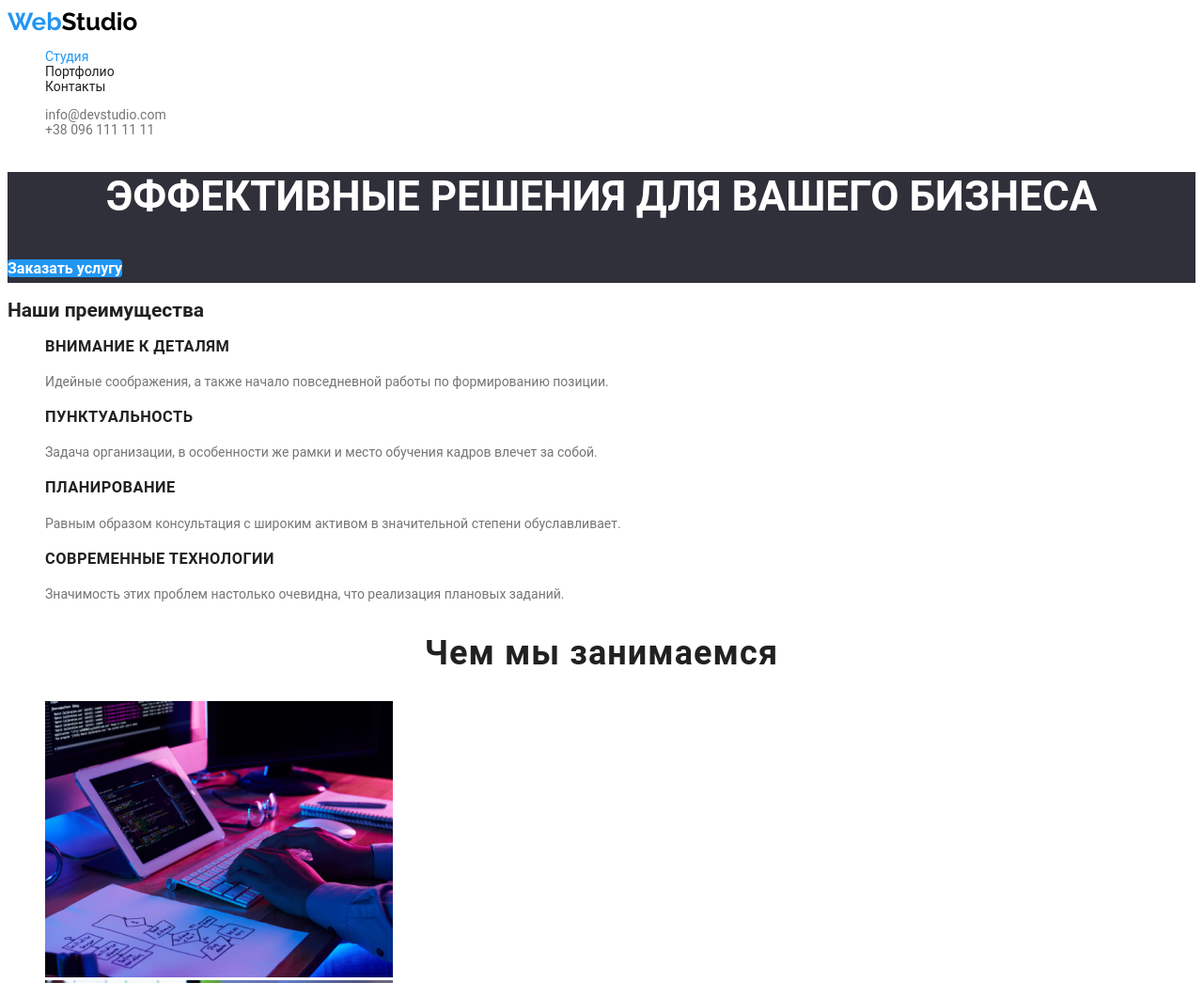
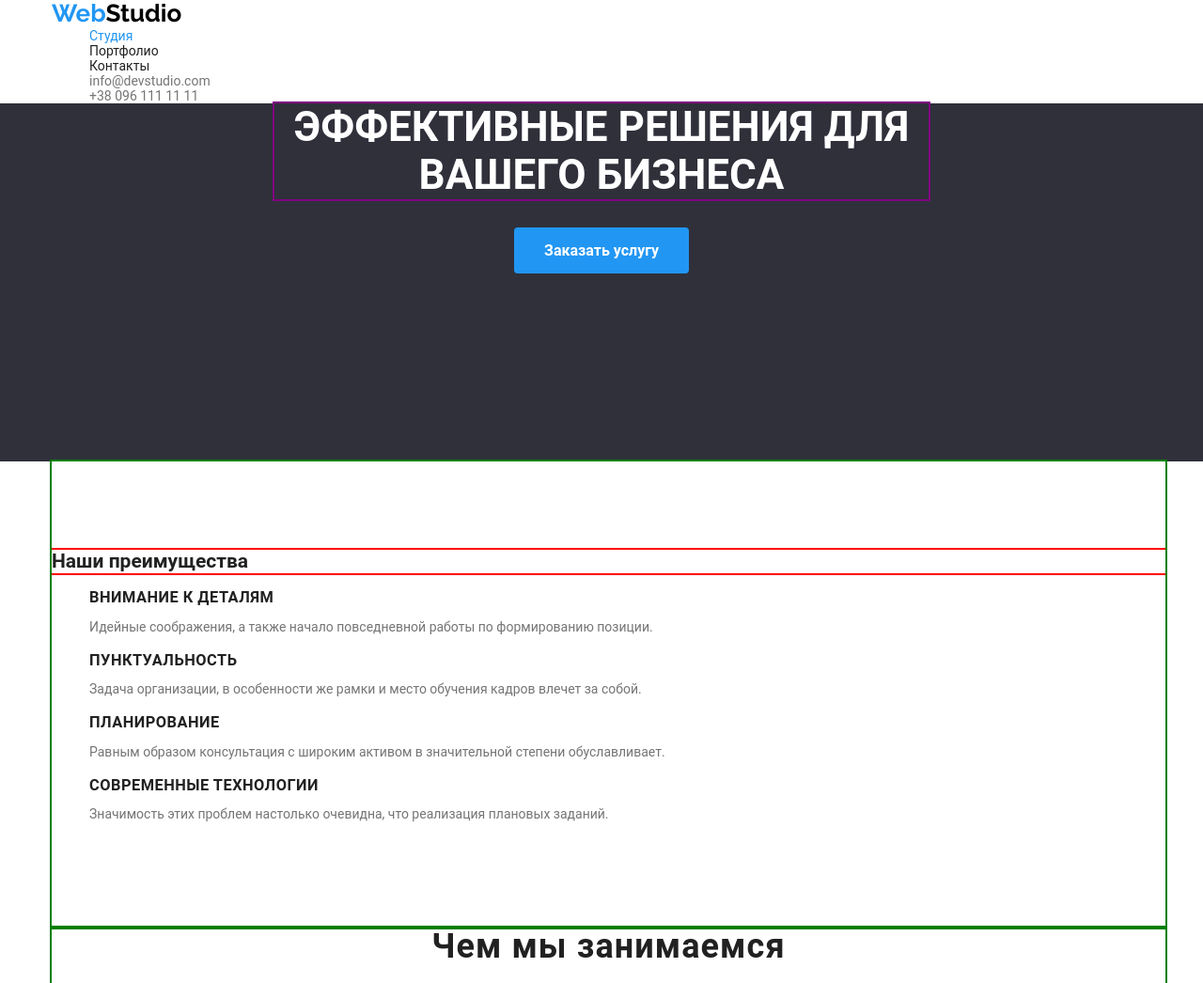
Before and after one commit to Marmyou/goit-markup-hw-03, a plain HTML site: page index.html in a window 1280 px wide. Shown: the top 1046 px of the page at 94% size. Drawn offline with nearby package versions, Linux system fonts and the light colour scheme.

Commit message:
Make block for index

```diff
--- a/css/styles.css
+++ b/css/styles.css
@@ -30,14 +30,20 @@ a {
 
 ul {
   list-style: none;
+  margin: 0;
 }
 
 address {
   font-style: normal;
 }
 
-header {
-  background-color: var(--primary-background-color);
+.container {
+  margin-left: auto;
+  margin-right: auto;
+  width: 1200px;
+  padding-left: 15px;
+  padding-left: 15px;
+  /* outline: 3px solid tomato; */
 }
 
 .header-logo {
@@ -81,17 +87,23 @@ address .contacts-link {
 
 .hero {
   background-color: #2f303a;
+  text-align: center;
 }
 
 .hero-title {
-  text-align: center;
+  width: 696px;
+  margin: 0 auto 30px auto;
   color: var(--secondary-text-color);
   text-transform: uppercase;
   font-size: 44px;
+  outline: 2px solid purple;
 }
 
 .hero-button {
-  text-align: center;
+  display: inline-block;
+  margin-bottom: 200px;
+  /* outline: 2px solid teal; */
+  padding: 10px 32px;
   background-color: var(--accent-color);
   color: var(--secondary-text-color);
 
@@ -103,12 +115,27 @@ address .contacts-link {
   border-width: 0;
 }
 
+.advantages {
+  padding-top: 94px;
+}
+
+.advantages,
+.activity,
+.team {
+  padding-bottom: 94px;
+  outline: 2px solid green;
+}
+
 .advantages-primary-title,
 .portfolio-hero {
-  color: rgba(255, 255, 255, 0);
+  margin-top: 0;
+  /* color: rgba(255, 255, 255, 0); */
+  outline: 2px solid red;
 }
 
 .advantages-title {
+  margin-top: 0;
+  margin-bottom: 10px;
   font-weight: 700;
   line-height: 1.14;
   letter-spacing: 0.03em;
@@ -117,6 +144,7 @@ address .contacts-link {
 
 .activity-title,
 .team-title {
+  margin: 0 auto 50px auto;
   font-weight: 700;
   font-size: 36px;
   line-height: 1.16;
@@ -125,6 +153,7 @@ address .contacts-link {
 }
 
 .advantages-text {
+  margin-top: 0;
   line-height: 1.71;
 }
 
@@ -158,6 +187,7 @@ footer {
 /* Начало блока стилей страницы Портфолио */
 
 .portfolio-menu-button {
+  padding: 6px 22px;
   text-align: center;
   background-color: var(--secondary-background-color);
 
@@ -170,7 +200,8 @@ footer {
 }
 
 .portfolio-menu-button:hover,
-.portfolio-menu-button:focus {
+.portfolio-menu-button:focus,
+.portfolio-menu-button.current {
   background-color: var(--accent-color);
   color: var(--secondary-text-color);
 }
--- a/index.html
+++ b/index.html
@@ -8,19 +8,27 @@
       href="https://fonts.googleapis.com/css2?family=Raleway:wght@700&display=swap"
       rel="stylesheet"
     />
+    <link
+      rel="stylesheet"
+      href="https://cdnjs.cloudflare.com/ajax/libs/modern-normalize/1.0.0/modern-normalize.min.css"
+    />
     <link rel="stylesheet" href="./css/styles.css" />
     <title>Главная</title>
   </head>
   <body>
-    <header>
-      <nav>
+    <header class="header">
+      <div class="container">
+        <nav class="header-nav">
           <a class="header-logo" href="./index.html" lang="en"
             ><span class="logo-accent">Web</span>Studio</a
           >
-
           <ul>
-          <li><a class="header-link current" href="./index.html">Студия</a></li>
-          <li><a class="header-link" href="./portfolio.html">Портфолио</a></li>
+            <li>
+              <a class="header-link current" href="./index.html">Студия</a>
+            </li>
+            <li>
+              <a class="header-link" href="./portfolio.html">Портфолио</a>
+            </li>
             <li><a class="header-link" href="#contact">Контакты</a></li>
           </ul>
         </nav>
@@ -38,17 +46,22 @@
             </li>
           </ul>
         </address>
+      </div>
     </header>
+
     <main>
       <!-- Секция героя -->
       <section class="hero">
         <h1 class="hero-title">Эффективные решения для вашего бизнеса</h1>
         <!-- Временно оформлена как ссылка -->
-        <a class="hero-button" href="">Заказать услугу</a>
+        <a class="hero-button" href=""
+          ><span class="btn"></span>Заказать услугу</a
+        >
       </section>
+      <div class="container">
         <section class="advantages">
           <!-- Секция преимуществ. Н2 - скрытый заголовок -->
-        <h2 class="advantages-main-title">Наши преимущества</h2>
+          <h2 class="advantages-primary-title">Наши преимущества</h2>
           <ul>
             <li>
               <h3 class="advantages-title">Внимание к деталям</h3>
@@ -60,8 +73,8 @@
             <li>
               <h3 class="advantages-title">Пунктуальность</h3>
               <p class="advantages-text">
-              Задача организации, в особенности же рамки и место обучения кадров
-              влечет за собой.
+                Задача организации, в особенности же рамки и место обучения
+                кадров влечет за собой.
               </p>
             </li>
             <li>
@@ -80,7 +93,9 @@
             </li>
           </ul>
         </section>
+      </div>
       <!-- Секция видов деятельности  -->
+      <div class="container">
         <section class="activity">
           <h2 class="activity-title">Чем мы занимаемся</h2>
           <ul>
@@ -113,6 +128,8 @@
             </li>
           </ul>
         </section>
+      </div>
+      <div class="container">
         <section class="team">
           <!-- Секция команды студии -->
           <h2 class="team-title">Наша команда</h2>
@@ -159,8 +176,10 @@
             </li>
           </ul>
         </section>
+      </div>
     </main>
     <footer>
+      <div class="container">
         <a class="footer-logo" href="./index.html" lang="en"
           ><span class="logo-accent">Web</span>Studio</a
         >
@@ -185,6 +204,7 @@
             </li>
           </ul>
         </address>
+      </div>
     </footer>
   </body>
 </html>
```
Also changed, not shown: portfolio.html (+6 -2 lines). Lines whose indentation alone changed are shown as unchanged.
